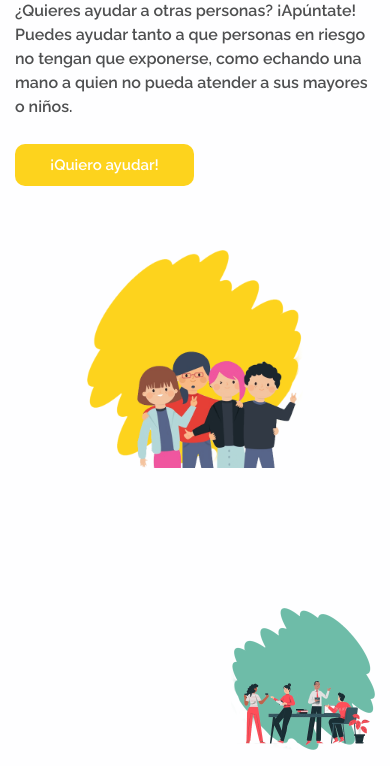
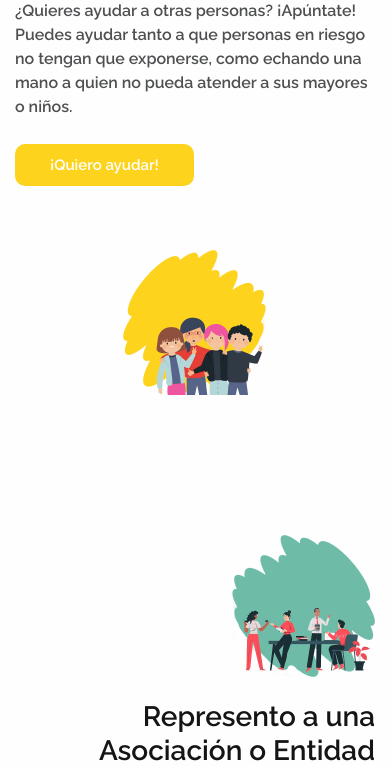
Before and after one commit to tu-vecino-te-ayuda/Tu-Vecino-Te-Ayuda-Front, a PHP site: page / in a window 390 px wide. Shown: the part 1778-2544 px from the top of the page. Run offline with PHP 8.4, Linux system fonts and the light colour scheme; some libraries are stand-ins or nearby versions.

Commit message:
fix/image-volunteers-size-xs

```diff
--- a/www/css/responsive.css
+++ b/www/css/responsive.css
@@ -181,7 +181,7 @@
 
 
     .admission_img-container img{
-        width: 60%;
+        width: 40%;
     }
 
 
```
